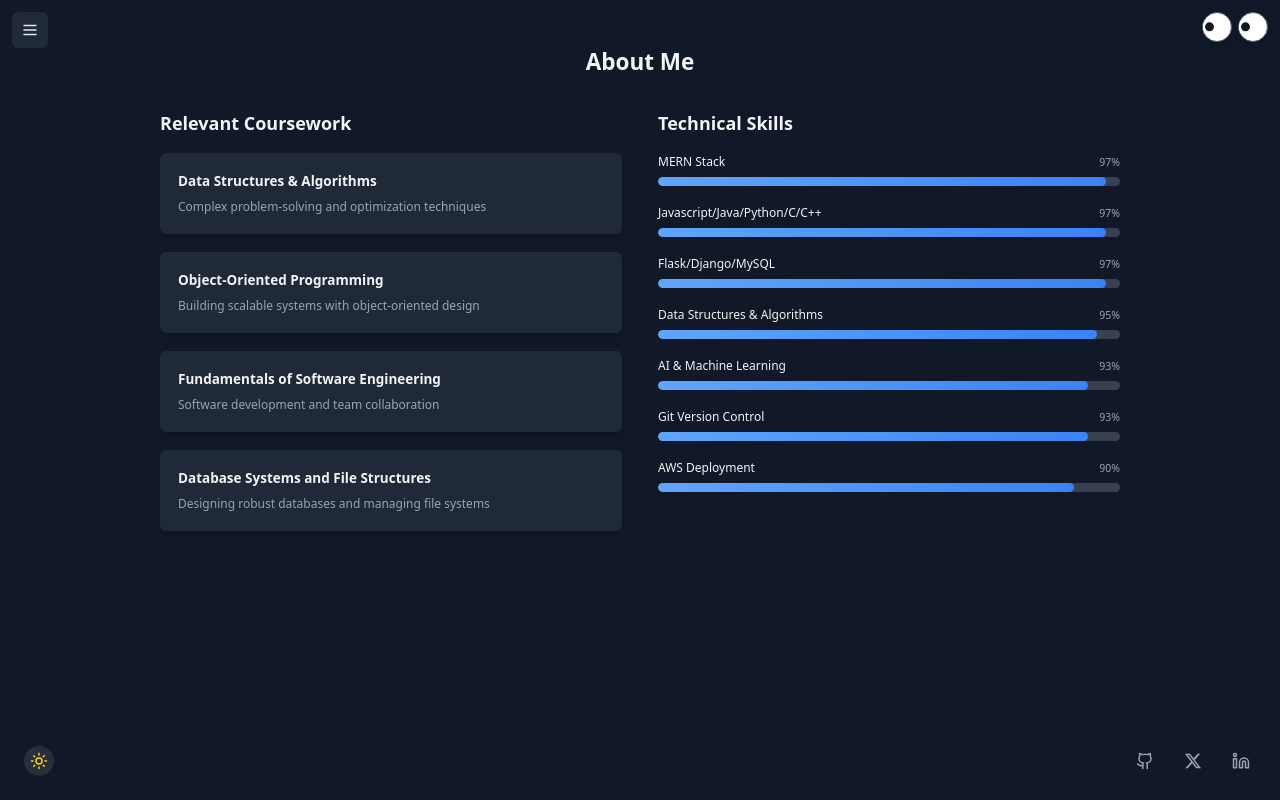
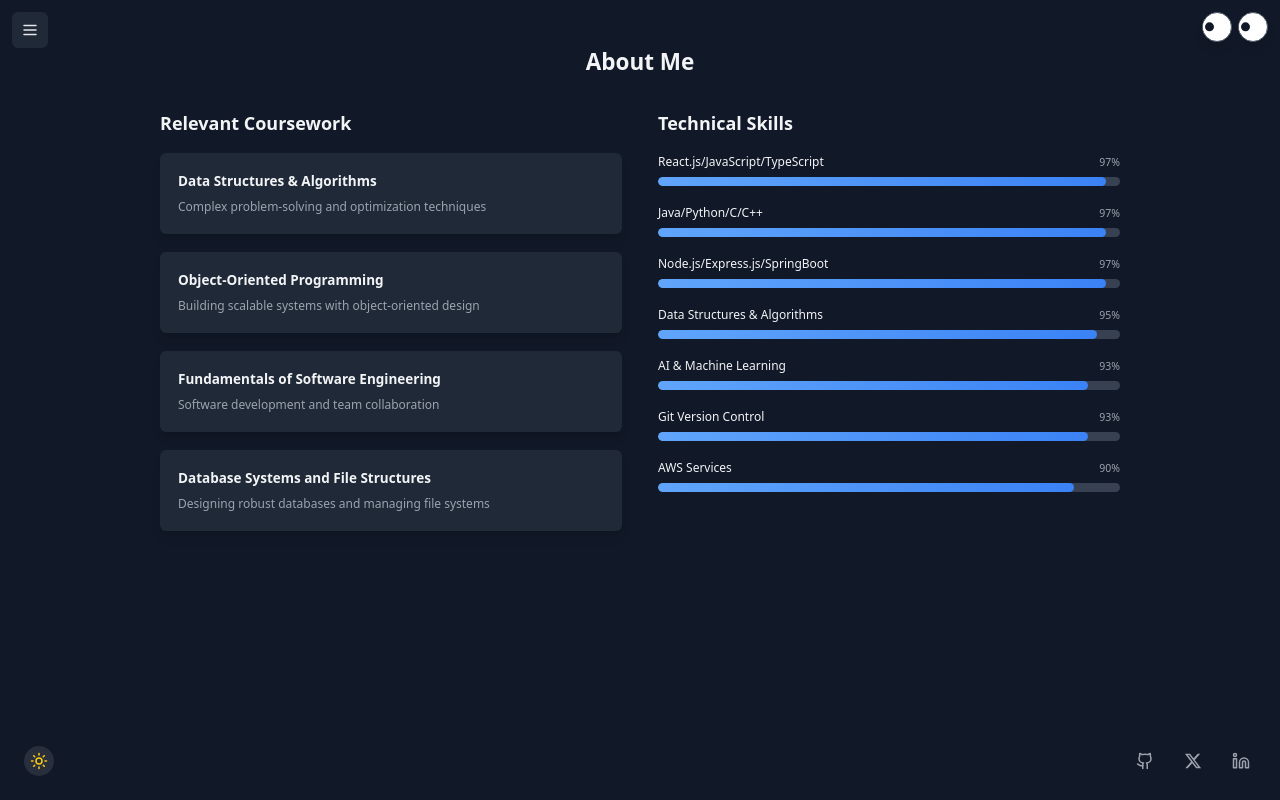
Before and after one commit to vikashftw/personal_website, a React (Vite) app: page /about in a window 1280 px wide. Built offline with nearby package versions, Linux system fonts and the light colour scheme.

Commit message:
update about section

```diff
--- a/src/pages/About.tsx
+++ b/src/pages/About.tsx
@@ -9,13 +9,13 @@ const About = () => {
   ];
 
   const skills = [
-    { name: "MERN Stack", level: 97 },
-    { name: "Javascript/Java/Python/C/C++", level: 97 },
-    { name: "Flask/Django/MySQL", level: 97 },
+    { name: "React.js/JavaScript/TypeScript", level: 97 },
+    { name: "Java/Python/C/C++", level: 97 },
+    { name: "Node.js/Express.js/SpringBoot", level: 97 },
     { name: "Data Structures & Algorithms", level: 95 },
     { name: "AI & Machine Learning", level: 93 },
     { name: "Git Version Control", level: 93 },
-    { name: "AWS Deployment", level: 90 }
+    { name: "AWS Services", level: 90 }
   ];
 
   return (
```
